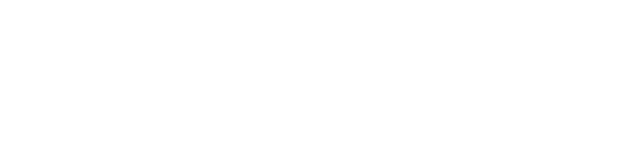
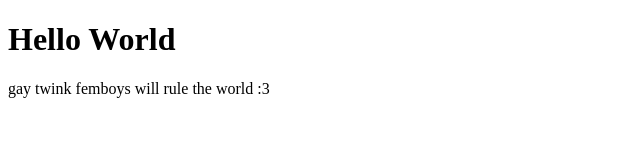
Before and after one commit to WARPSTAR10010001/miniprojects, a plain HTML site: page Advanced Programming/index.html in a window 1280 px wide. Shown: the whole page, without its empty margins (0-640 px from the left). Drawn offline with Linux system fonts and the light colour scheme.

Commit message:
Update index.html

```diff
--- a/Advanced Programming/index.html
+++ b/Advanced Programming/index.html
@@ -1,8 +1,17 @@
 <!DOCTYPE html>
 <html>
+    <head>
+        <title>
+            HTML Test
+        </title>
+        <meta charset="UTF-8"/>
+    </head>
     <body>
-        <title>
-            BAHNSCHRIFT PEAK
-        </title>
+        <h1>
+            Hello World
+        </h1>
+        <p>
+            gay twink femboys will rule the world :3
+        </p>
     </body>
 </html>
```
